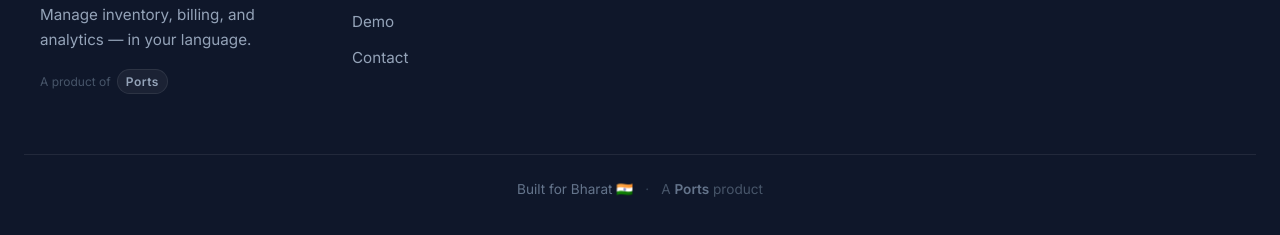
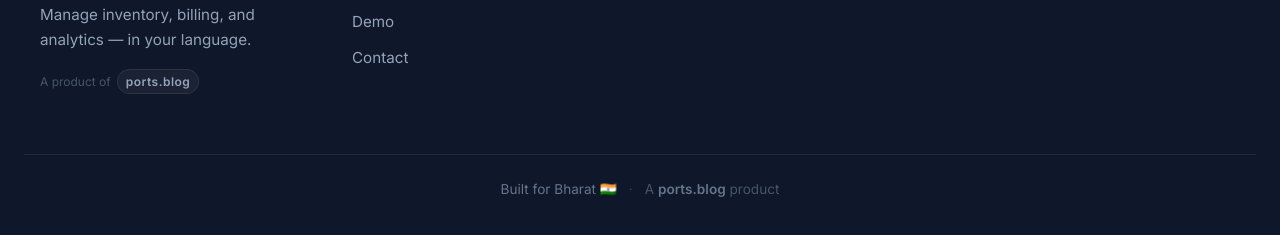
Before and after one commit to korrakiran/karobaar_web, a React (Vite) app: page /demo in a window 1280 px wide. Shown: the part 1511-1746 px from the top of the page. Built offline with nearby package versions, Linux system fonts and the light colour scheme.

Commit message:
Feat: make Ports mentions clickable links to ports.blog in footer

```diff
--- a/src/components/Footer.jsx
+++ b/src/components/Footer.jsx
@@ -38,7 +38,10 @@ const Footer = memo(function Footer() {
           </p>
           <div style={{ marginTop: 16, display: 'inline-flex', alignItems: 'center', gap: 6 }}>
             <span style={{ color: '#475569', fontSize: '0.75rem' }}>A product of</span>
-            <span
+            <a
+              href="https://ports.blog"
+              target="_blank"
+              rel="noopener noreferrer"
               style={{
                 color: '#94a3b8',
                 fontSize: '0.75rem',
@@ -48,10 +51,14 @@ const Footer = memo(function Footer() {
                 border: '1px solid rgba(255,255,255,0.08)',
                 padding: '2px 8px',
                 borderRadius: 999,
+                textDecoration: 'none',
+                transition: 'color 0.2s, border-color 0.2s',
               }}
+              onMouseEnter={(e) => { e.currentTarget.style.color = '#00C16A'; e.currentTarget.style.borderColor = 'rgba(0,193,106,0.3)' }}
+              onMouseLeave={(e) => { e.currentTarget.style.color = '#94a3b8'; e.currentTarget.style.borderColor = 'rgba(255,255,255,0.08)' }}
             >
-              Ports
-            </span>
+              ports.blog
+            </a>
           </div>
         </div>
 
@@ -170,7 +177,18 @@ const Footer = memo(function Footer() {
         <p style={{ color: '#64748b', fontSize: '0.85rem', display: 'flex', alignItems: 'center', justifyContent: 'center', gap: 12 }}>
           <span>Built for Bharat 🇮🇳</span>
           <span style={{ color: '#334155' }}>·</span>
-          <span style={{ color: '#475569' }}>A <span style={{ color: '#64748b', fontWeight: 600 }}>Ports</span> product</span>
+          <span style={{ color: '#475569' }}>A{' '}
+            <a
+              href="https://ports.blog"
+              target="_blank"
+              rel="noopener noreferrer"
+              style={{ color: '#64748b', fontWeight: 600, textDecoration: 'none', transition: 'color 0.2s' }}
+              onMouseEnter={(e) => (e.currentTarget.style.color = '#00C16A')}
+              onMouseLeave={(e) => (e.currentTarget.style.color = '#64748b')}
+            >
+              ports.blog
+            </a>{' '}product
+          </span>
         </p>
       </div>
     </footer>
```
